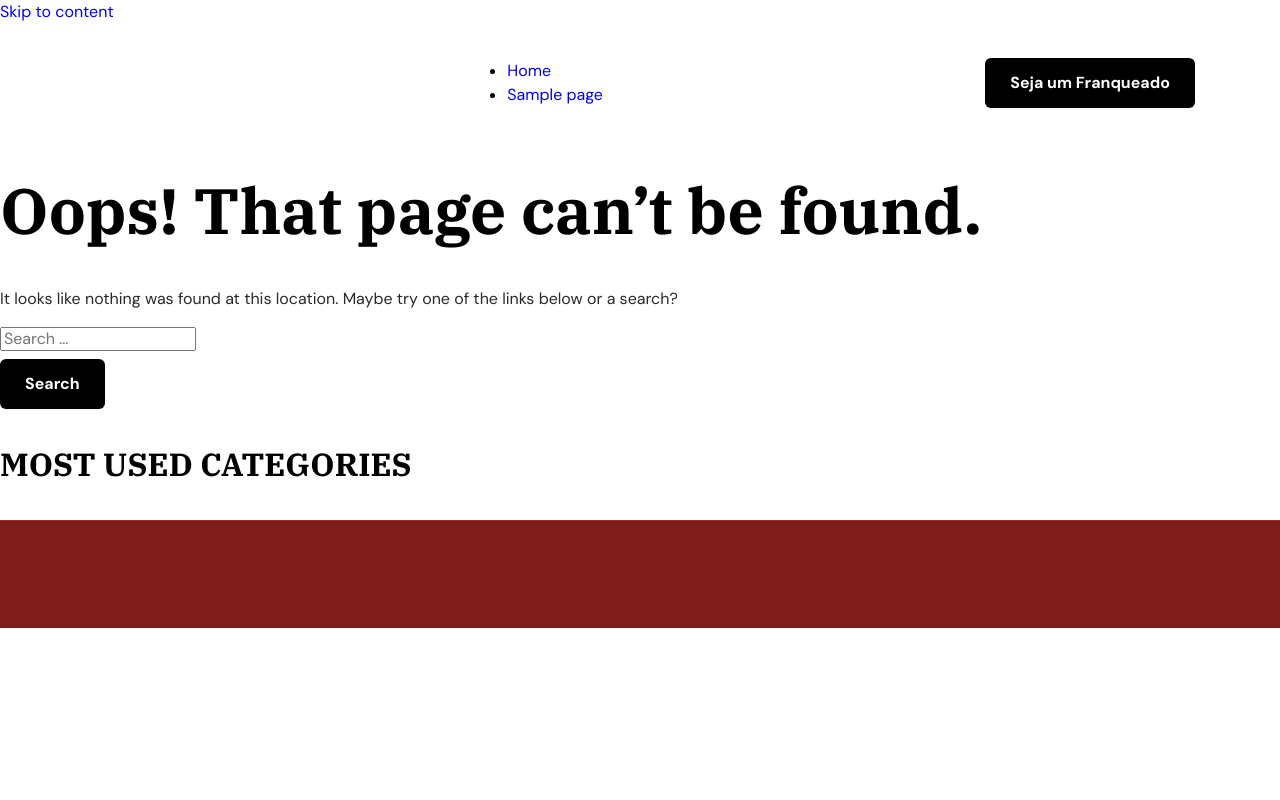
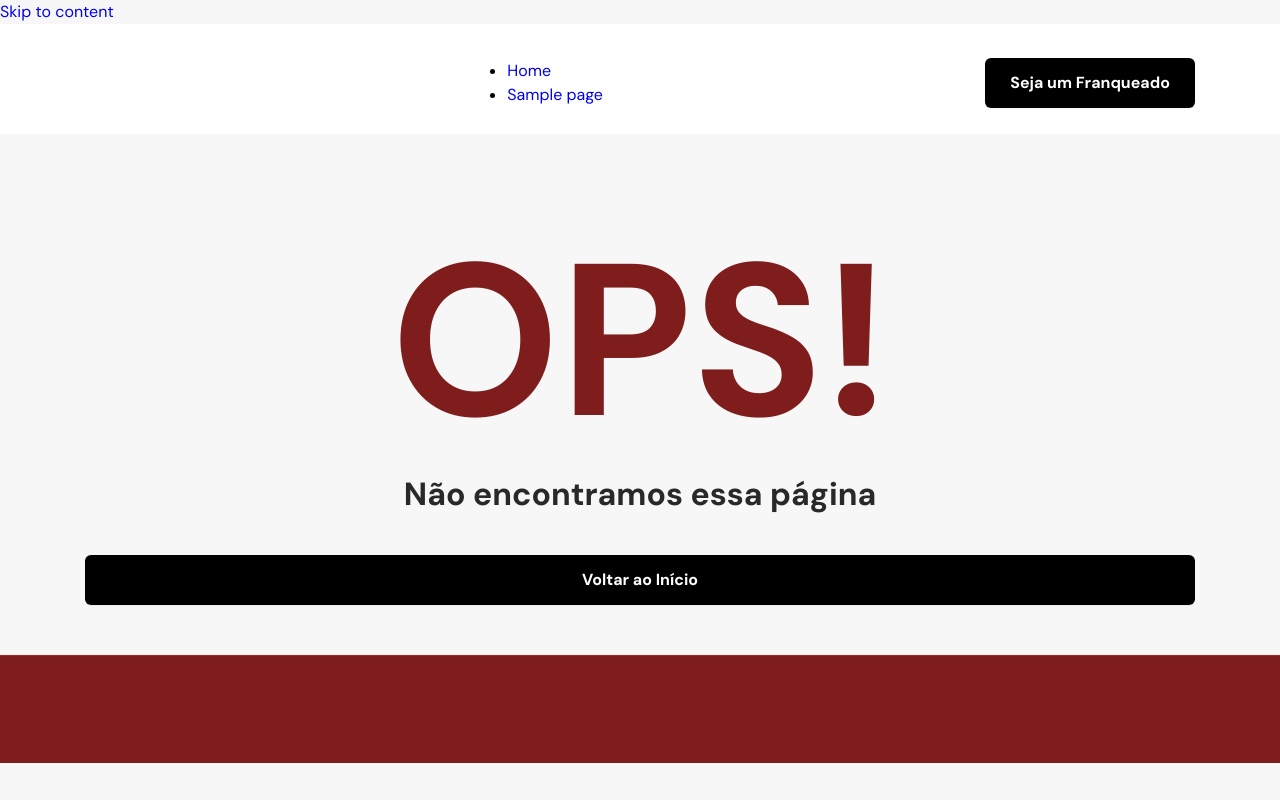
Before and after one commit to eduardocapella/hellsburguer, a WordPress theme: template 404.php in a window 1280 px wide. Run offline with PHP 8.4 and a stand-in for WordPress, Linux system fonts and the light colour scheme; the site name, menu and one post (Sample post) are stand-ins, and other content is empty.

Commit message:
ajustes no footer, página de erro 404, ajustes css, versionamento correto de css para evitar cache

```diff
--- a/404.php
+++ b/404.php
@@ -13,44 +13,22 @@ get_header();
 	<main id="primary" class="site-main">
 
 		<section class="error-404 not-found">
-			<header class="page-header">
-				<h1 class="page-title"><?php esc_html_e( 'Oops! That page can&rsquo;t be found.', 'hellsburguer' ); ?></h1>
-			</header><!-- .page-header -->
-
-			<div class="page-content">
-				<p><?php esc_html_e( 'It looks like nothing was found at this location. Maybe try one of the links below or a search?', 'hellsburguer' ); ?></p>
-
-					<?php
-					get_search_form();
-
-					the_widget( 'WP_Widget_Recent_Posts' );
-					?>
-
-					<div class="widget widget_categories">
-						<h2 class="widget-title"><?php esc_html_e( 'Most Used Categories', 'hellsburguer' ); ?></h2>
-						<ul>
-							<?php
-							wp_list_categories(
-								array(
-									'orderby'    => 'count',
-									'order'      => 'DESC',
-									'show_count' => 1,
-									'title_li'   => '',
-									'number'     => 10,
-								)
-							);
-							?>
-						</ul>
-					</div><!-- .widget -->
-
-					<?php
-					/* translators: %1$s: smiley */
-					$hellsburguer_archive_content = '<p>' . sprintf( esc_html__( 'Try looking in the monthly archives. %1$s', 'hellsburguer' ), convert_smilies( ':)' ) ) . '</p>';
-					the_widget( 'WP_Widget_Archives', 'dropdown=1', "after_title=</h2>$hellsburguer_archive_content" );
-
-					the_widget( 'WP_Widget_Tag_Cloud' );
-					?>
-
+				<div class="container">
+					<div class="row justify-content-center">
+						<div class="col-sm-12">
+							<h2>OPS!</h2>
+							<p>Não encontramos essa página</p>
+							<div class="is-layout-flex wp-block-buttons">
+								<div class="wp-block-button">
+									<a href="<?php echo get_home_url(); ?>" class="wp-block-button__link wp-element-button">Voltar ao Início</a>
+								</div>
+							</div>
+						</div>
+						<!-- /.col-sm-12 -->
+					</div>
+					<!-- /.row justify-content-center -->
+				</div>
+				<!-- /.container -->
 			</div><!-- .page-content -->
 		</section><!-- .error-404 -->
 
--- a/assets/sass/elements/_footer.scss
+++ b/assets/sass/elements/_footer.scss
@@ -18,12 +18,7 @@
       line-height: 18px;
       letter-spacing: 2px;
 
-      @include media-breakpoint-down(sm) {
-         padding-left: 20px;
-         position: absolute;
-         top: 50px;
-         left: 0;
-      }
+      @include media-breakpoint-down(sm) {}
    }
 
    .row {
--- a/assets/sass/pages/_pages.scss
+++ b/assets/sass/pages/_pages.scss
@@ -0,0 +1,40 @@
+.error404 {
+	background-color: $color-primary-gray;
+}
+
+.error-404 {
+	text-align: center;
+	margin-bottom: 50px;
+
+	h2 {
+		font-family: $font-body;
+		font-style: normal;
+		font-weight: 700;
+		font-size: 7.5rem;
+		line-height: 8rem;
+		margin-top: 50px;
+		margin-bottom: 0;
+		color: $color-primary-pure;
+
+		@include media-breakpoint-up(sm) {
+			font-size: 13.5rem;
+			line-height: 13.5rem;
+			margin-top: 100px;
+			margin-bottom: 1.75rem;
+		}
+	}
+
+	p {
+		margin-bottom: 3.0625rem;
+		font-weight: 700;
+		font-size: 1.2rem;
+
+		@include media-breakpoint-up(sm) {
+			font-size: 2rem;
+		}
+	}
+
+	.wp-block-buttons {
+		justify-content: center;
+	}
+}
--- a/assets/sass/sections/_sections.scss
+++ b/assets/sass/sections/_sections.scss
@@ -172,8 +172,23 @@
 .section_banner_principal {
 
 	.texto-wrapper {
-		padding-left: 127px;
-		padding-right: 127px;
+		padding-left: 20px;
+		padding-right: 20px;
+		order: 2;
+
+		@include media-breakpoint-up(sm) {
+			padding-left: 107px;
+			padding-right: 107px;
+			order: 1;
+		}
+	}
+
+	.imagem {
+		order: 1;
+
+		@include media-breakpoint-up(sm) {
+			order: 2;
+		}
 	}
 
 	.texto {
--- a/footer.php
+++ b/footer.php
@@ -15,13 +15,15 @@
 	<footer id="colophon" class="site-footer bg-vermelho">
 		<div class="container">
 			<div class="row justify-content-space-between">
-				<div class="col site-info">
-					<?php
-					$texto = get_field( 'rodape_texto', 'option' );
-					echo $texto;
-					?>
+				<div class="col-8 col-sm-6 site-info">
+					<p>
+						<?php
+						$texto = get_field( 'rodape_texto', 'option' );
+						echo $texto;
+						?>
+					</p>
 				</div>
-				<div class="col hells-redes-sociais">
+				<div class="col-4 col-sm-6 hells-redes-sociais">
 					<ul class="redes-sociais">
 						<?php
 						$redes_sociais = get_field( 'redes_sociais', 'option' );
--- a/functions.php
+++ b/functions.php
@@ -9,7 +9,7 @@
 
 if ( ! defined( '_S_VERSION' ) ) {
 	// Replace the version number of the theme on each release.
-	define( '_S_VERSION', '1.0.0' );
+	define( '_S_VERSION', '1.0.5' );
 }
 
 /**
```
Also changed, not shown: assets/css/style.css, 1 other file.
